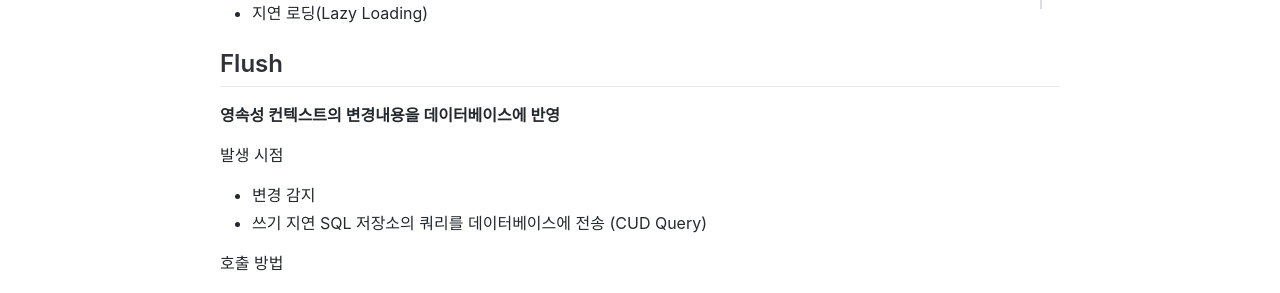
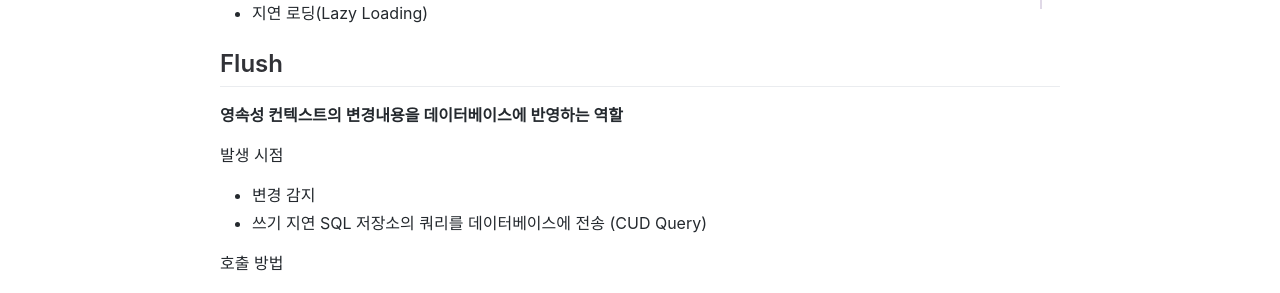
Before and after one commit to jihunparkme/jihunparkme.github.io, a Jekyll site: the page built from _posts/2022-03-29-JPA-Programming-base.md, in a window 1280 px wide and 900 px high, scrolled down 2463 px. Shown: the part 203-496 px from the top of the window. Built offline with Jekyll 4.4.1, drawn with Linux system fonts in a browser that asks for light colours; nearby versions of some CDN libraries; comment, search, counter and statistics services are not loaded.

Commit message:
[영속성 관리] 플러시

```diff
--- a/_posts/2022-03-29-JPA-Programming-base.md
+++ b/_posts/2022-03-29-JPA-Programming-base.md
@@ -91,7 +91,7 @@ featured-img: jpa-base
 
 ## Flush
 
-**영속성 컨텍스트의 변경내용을 데이터베이스에 반영**
+**영속성 컨텍스트의 변경내용을 데이터베이스에 반영하는 역할**
 
 발생 시점
 
```
